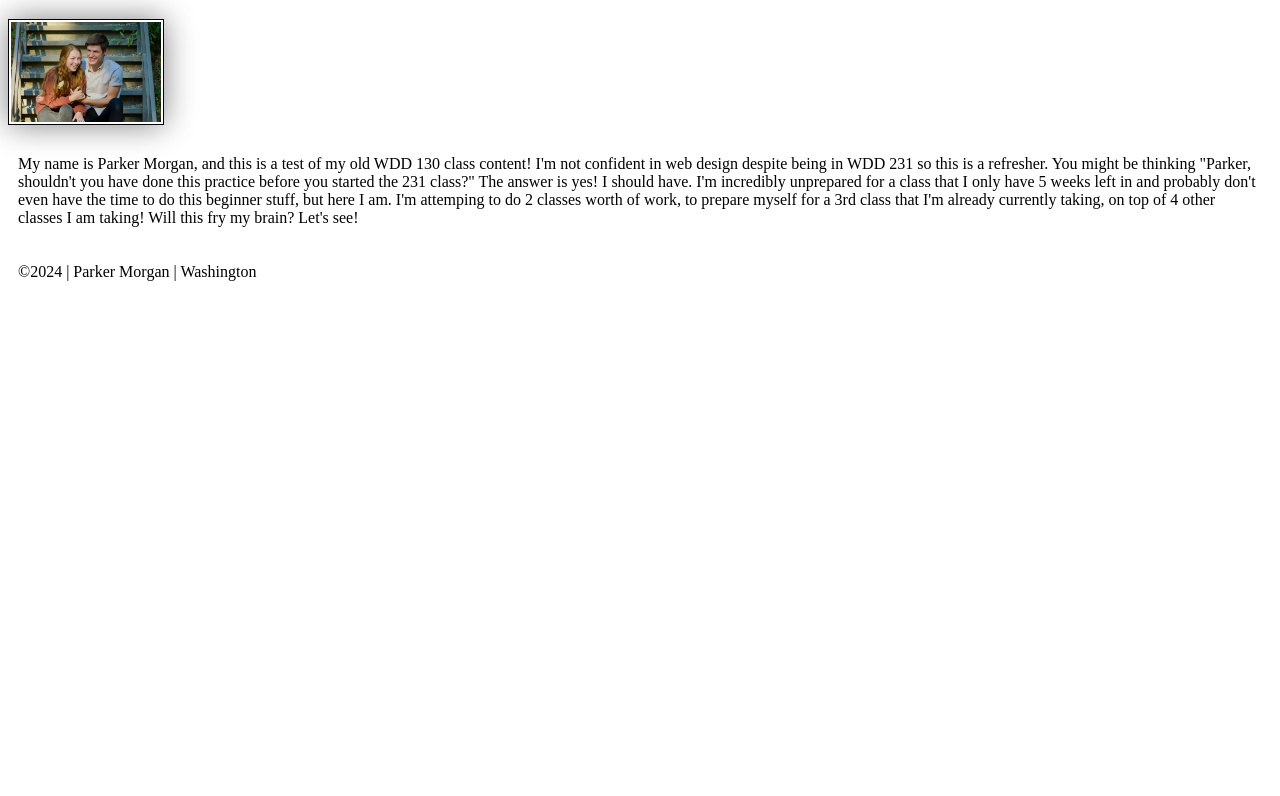
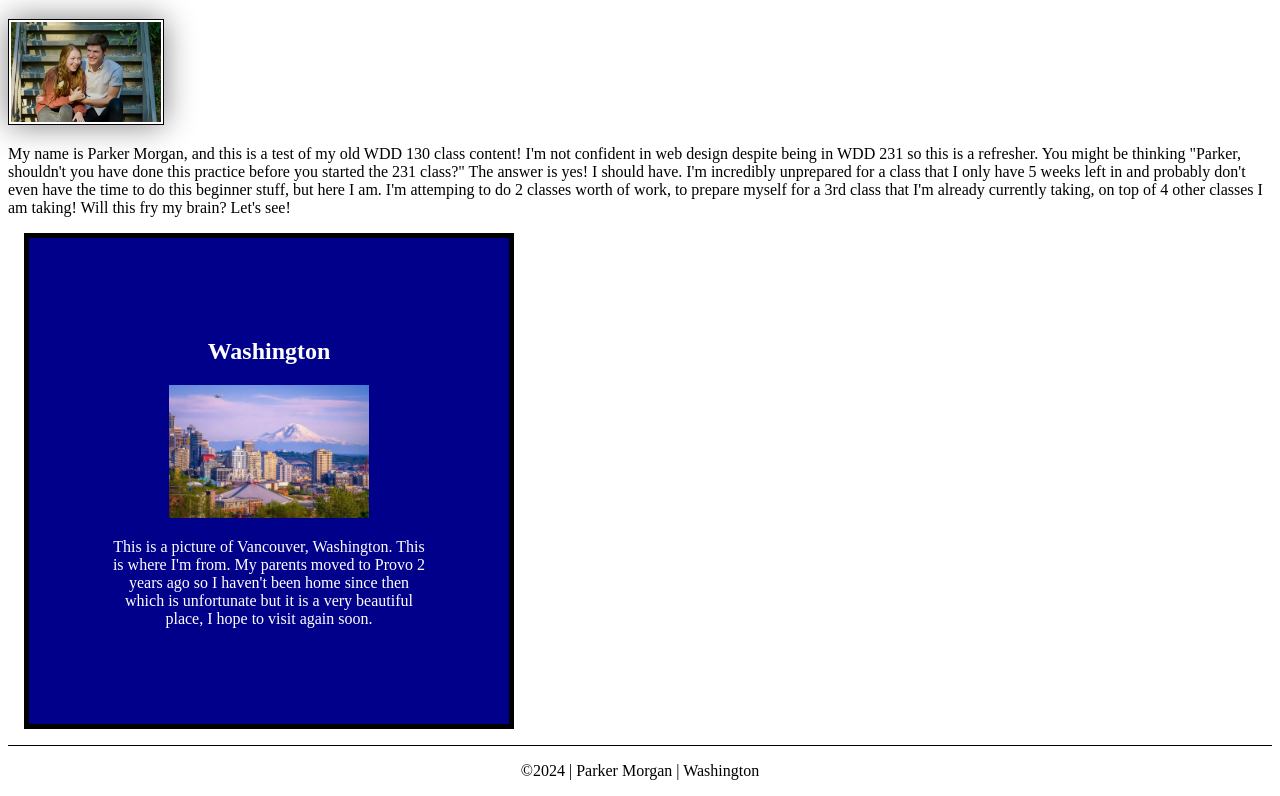
Before and after one commit to parkermorgan/Web_old, a plain HTML site: page index.html in a window 1280 px wide. Shown: the part 205-1001 px from the top of the page. Before the commit the page ends 800 px from the top, so only its background shows below. Drawn offline with Linux system fonts and the light colour scheme.

Commit message:
Completed "Enhancing Your Course Home Page"

```diff
--- a/index.html
+++ b/index.html
@@ -5,6 +5,8 @@
     <meta name="viewport" content="width=device-width, initial-scale=1.0">
     <title>Parker Morgan | WDD 130</title>
     <link rel="stylesheet" href="styles/styles.css">
+    <meta name="description" content="This is my test home page for my WDD 130 review">
+    <meta name="author" content="Parker Morgan">
 </head>
 <body>
     <header>
@@ -18,6 +20,11 @@
         <img src="images/profile.webp" alt="Parker and Shelby sitting on steps" width="200">
         <p>My name is Parker Morgan, and this is a test of my old WDD 130 class content! I'm not confident in web design despite being in WDD 231 so this is a refresher. You might be thinking "Parker, shouldn't you have done this practice before you started the 231 class?" The answer is yes! I should have. I'm incredibly unprepared for a class that I only have 5 weeks left in and probably don't even have the time to do this beginner stuff, but here I am. I'm attemping to do 2 classes worth of work, to prepare myself for a 3rd class that I'm already currently taking, on top of 4 other classes I am taking! Will this fry my brain? Let's see!</p>
     </main>
+    <aside>
+        <h2>Washington</h2>
+        <img src="images/washington.webp" alt="Photo of Vancouver">
+        <p>This is a picture of Vancouver, Washington. This is where I'm from. My parents moved to Provo 2 years ago so I haven't been home since then which is unfortunate but it is a very beautiful place, I hope to visit again soon.</p>
+    </aside>
     <footer>
         <p>&copy;2024 | Parker Morgan | Washington</p>
     </footer>
--- a/styles/styles.css
+++ b/styles/styles.css
@@ -10,7 +10,7 @@ nav a {
 h1 {
     color: darkblue;
 }
-img {
+main img {
     width: 150px;
     height: auto;
     border: 1px solid black;
@@ -18,5 +18,23 @@ img {
     box-shadow: 0 0 30px gray;
 }
 p {
-    padding: 10px;
+    padding: 0;
 }
+aside {
+    width: 20rem;
+    margin: 1rem;
+    border: 5px solid black;
+    padding: 5rem;
+    background-color: darkblue;
+    color: white;
+    text-align: center;
+}
+aside img {
+    width: 200px;
+    height: auto;
+}
+footer {
+    margin-top: 1rem;
+    border-top: 1px solid black;
+    text-align: center;
+}
```
Also changed, not shown: images/washington.webp (added).
